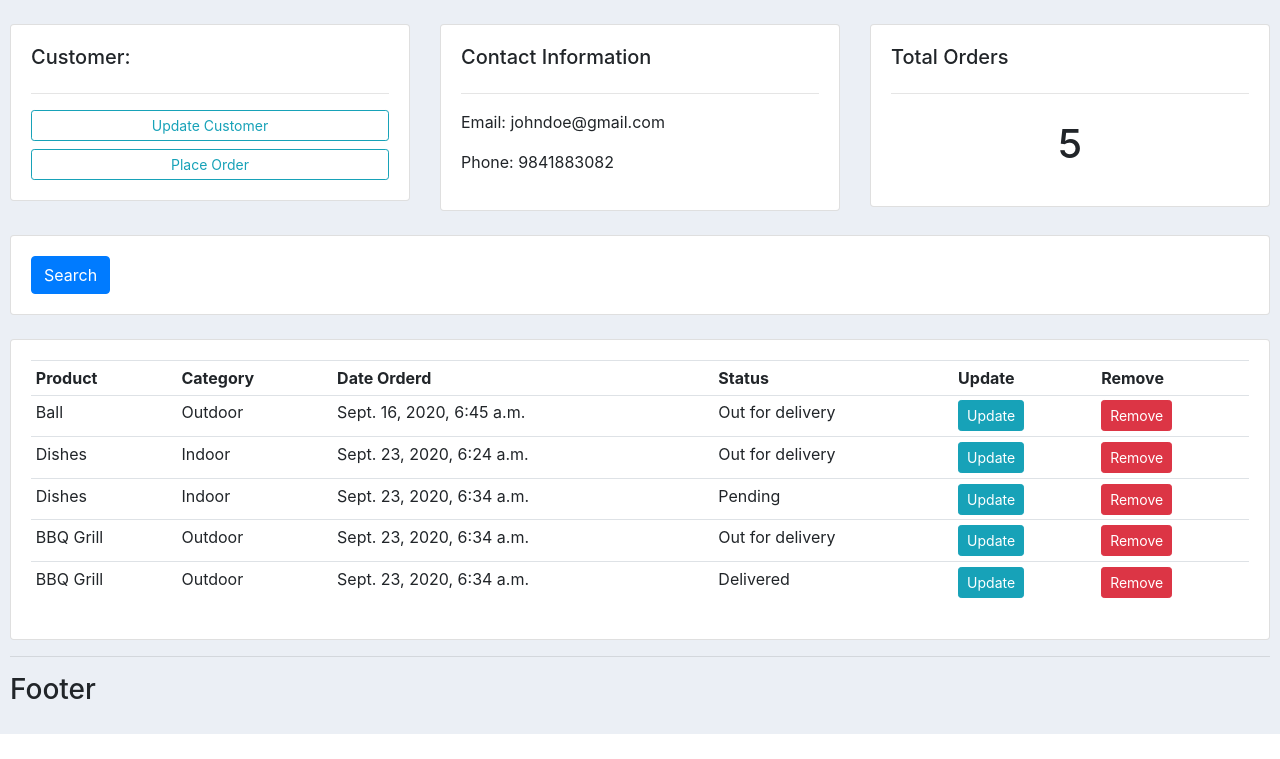
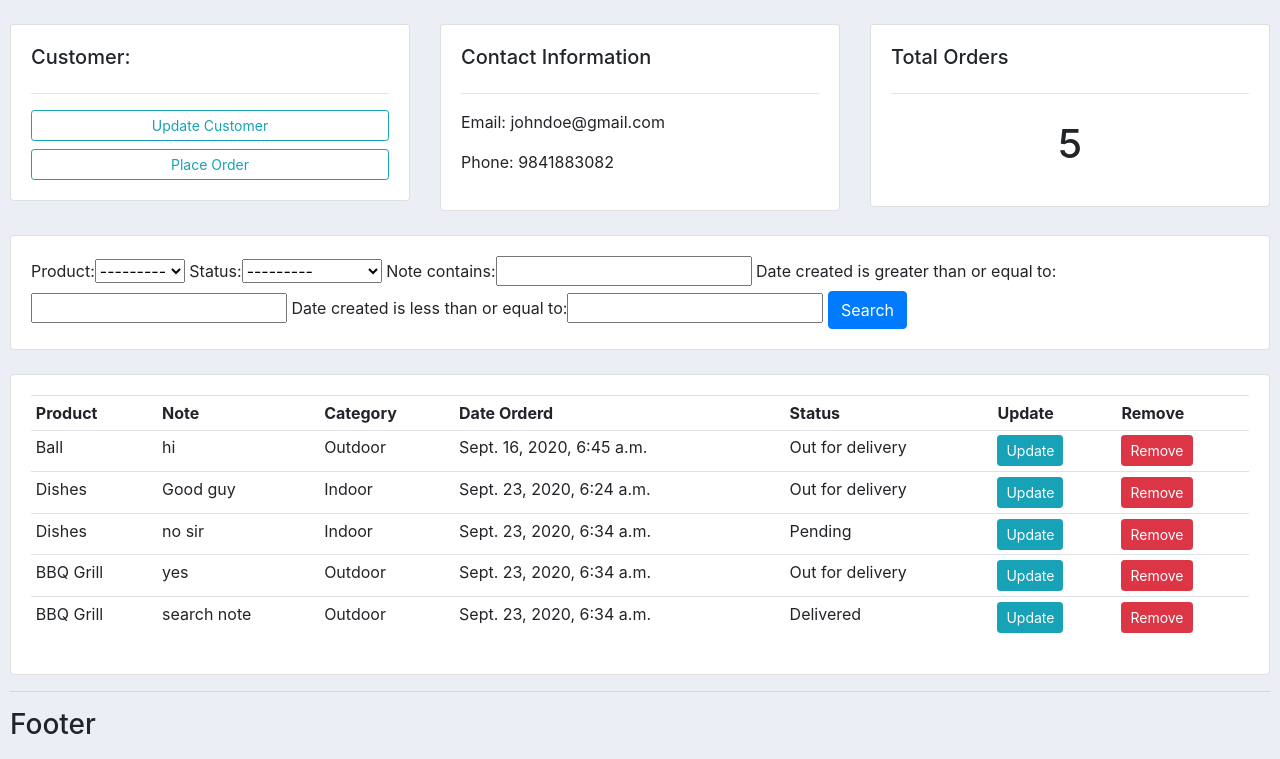
Before and after one commit to pranjalkanel/internshipDjangoCrm, a Django app: page /customer/1 in a window 1280 px wide. Shown: the part 66-825 px from the top of the page. Before the commit the page ends 800 px from the top, so only its background shows below. Run offline with Django 3.2, Linux system fonts and the light colour scheme; data comes from the database, SQL or seed files in the repository; both versions use the stored data as it was after the commit; some libraries are stand-ins or nearby versions.

Commit message:
Installed django-filter library Filter.py contains filter metadata (about how to filter) orders using the Order model Filtered data is then passed as queryset into the existing order variable in view.py-->Order function This query set is then rendered in the browser as search results. View documentation of filter library for more details

```diff
--- /dev/null
+++ b/crm/accounts/filter.py
@@ -0,0 +1,14 @@
+import django_filters
+from django_filters import DateFilter, CharFilter
+from .models import *
+
+class OrderFilter(django_filters.FilterSet):
+
+    start_date = DateFilter(field_name="date_created", lookup_expr='gte')
+    end_date = DateFilter(field_name="date_created", lookup_expr='lte')
+    note = CharFilter(field_name="note", lookup_expr='icontains')
+
+    class Meta:
+        model = Order
+        fields = '__all__'
+        exclude = ['customer', 'date_created']
--- a/crm/accounts/models.py
+++ b/crm/accounts/models.py
@@ -42,6 +42,6 @@ class Order(models.Model):
     product =   models.ForeignKey(Product, null=True, on_delete=models.SET_NULL)
     date_created = models.DateTimeField(auto_now_add=True)
     status = models.CharField(max_length=200, null=True, choices=STATUS)
-
+    note = models.CharField(max_length=1000, null=True)
     def __str__(self):
         return self.product.name
--- a/crm/accounts/templates/accounts/customer.html
+++ b/crm/accounts/templates/accounts/customer.html
@@ -39,7 +39,7 @@
 	<div class="col">
 		<div class="card card-body">
 			<form method="get">
-
+			{{ myFilter.form }}
 		    <button class="btn btn-primary" type="submit">Search</button>
 		  </form>
 		</div>
@@ -54,6 +54,7 @@
 			<table class="table table-sm">
 				<tr>
 					<th>Product</th>
+					<th>Note</th>
 					<th>Category</th>
 					<th>Date Orderd</th>
 					<th>Status</th>
@@ -65,6 +66,7 @@
 
 				<tr>
 					<td>{{order.product}}</td>
+					<td>{{order.note}}</td>
 					<td>{{order.product.category}}</td>
 					<td>{{order.date_created}}</td>
 					<td>{{order.status}}</td>
--- a/crm/accounts/templates/accounts/dashboard.html
+++ b/crm/accounts/templates/accounts/dashboard.html
@@ -38,6 +38,7 @@
                     <tr>
                         <th>Product</th>
                         <th>Date Orderd</th>
+                        <th>Note</th>
                         <th>Status</th>
                         <th>Update</th>
                         <th>Remove</th>
@@ -47,6 +48,7 @@
                     <tr>
                         <td>{{order.product}}</td>
                         <td>{{order.date_created}}</td>
+                        <td>{{order.note}}</td>
                         <td>{{order.status}}</td>
                         <td><a class="btn btn-sm btn-info" href="{% url 'update_order' order.id %}">Update</a></td>
                         <td><a class="btn btn-sm btn-danger " href="{% url 'delete_order' order.id %}">Delete</a></td>
--- a/crm/accounts/views.py
+++ b/crm/accounts/views.py
@@ -4,6 +4,7 @@ from django.shortcuts import render, redirect
 from django.forms import inlineformset_factory
 from .models import *
 from .forms import OrderForm
+from .filter import OrderFilter
 
 def home(request):
     orders = Order.objects.all()
@@ -30,7 +31,10 @@ def customer(request, pk):
     orders = customer.order_set.all()
     order_count = orders.count()
 
-    context = {'customer':customer, 'orders':orders, 'order_count':order_count,}
+    myFilter = OrderFilter(request.GET, queryset=orders)
+    orders = myFilter.qs
+
+    context = {'customer':customer, 'orders':orders, 'order_count':order_count,'myFilter': myFilter}
     print(order_count)
     return render(request,'accounts/customer.html',context)
 
@@ -57,7 +61,7 @@ def updateOrder(request, pk):
         if form.is_valid():
             form.save()
             return redirect('/')
-    context = {'form':form}
+    context = {'formset':form}
     return render(request, 'accounts/order_form.html', context)
 
 def deleteOrder(request, pk):
--- a/crm/crm/settings.py
+++ b/crm/crm/settings.py
@@ -37,6 +37,7 @@ INSTALLED_APPS = [
     'django.contrib.messages',
     'django.contrib.staticfiles',
     'accounts',
+    'django_filters',
 ]
 
 MIDDLEWARE = [
```
Also changed, not shown: crm/accounts/migrations/0007_auto_20200923_1415.py (added), crm/db.sqlite3, 5 other files.
